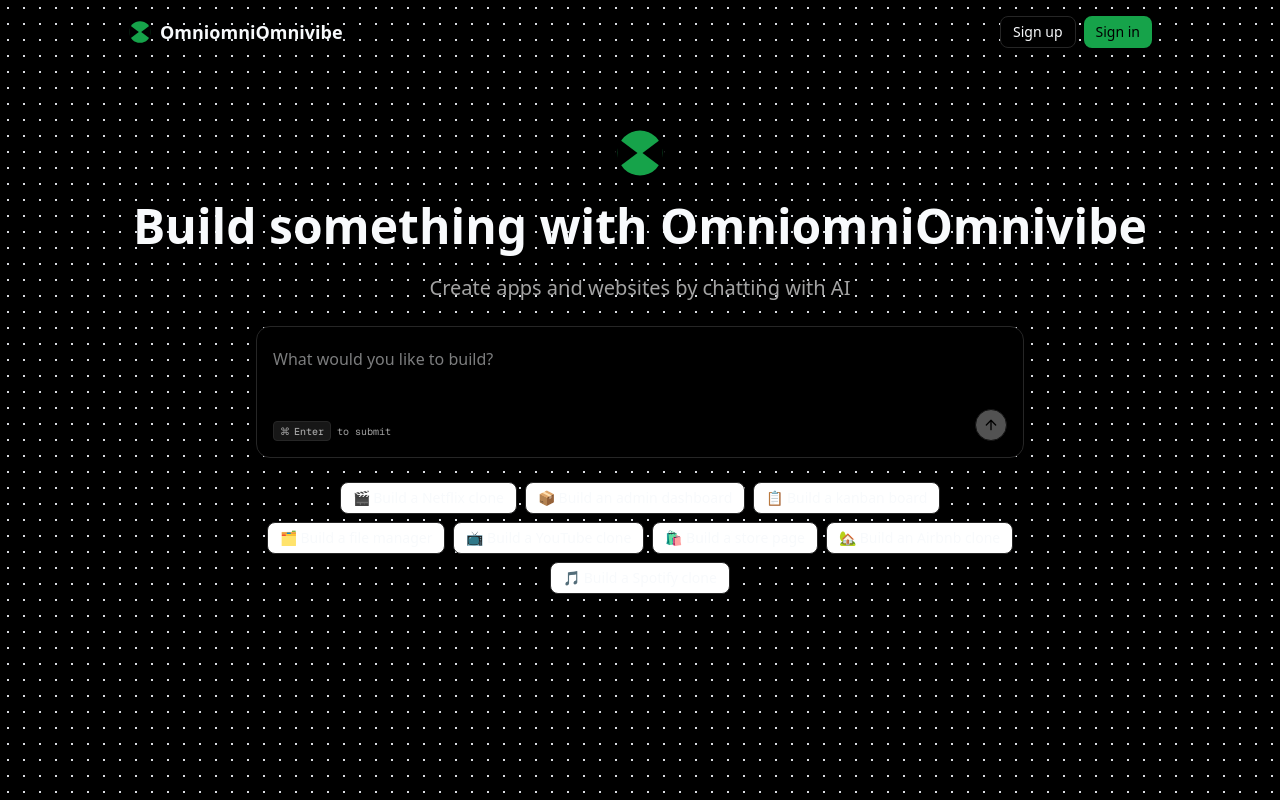
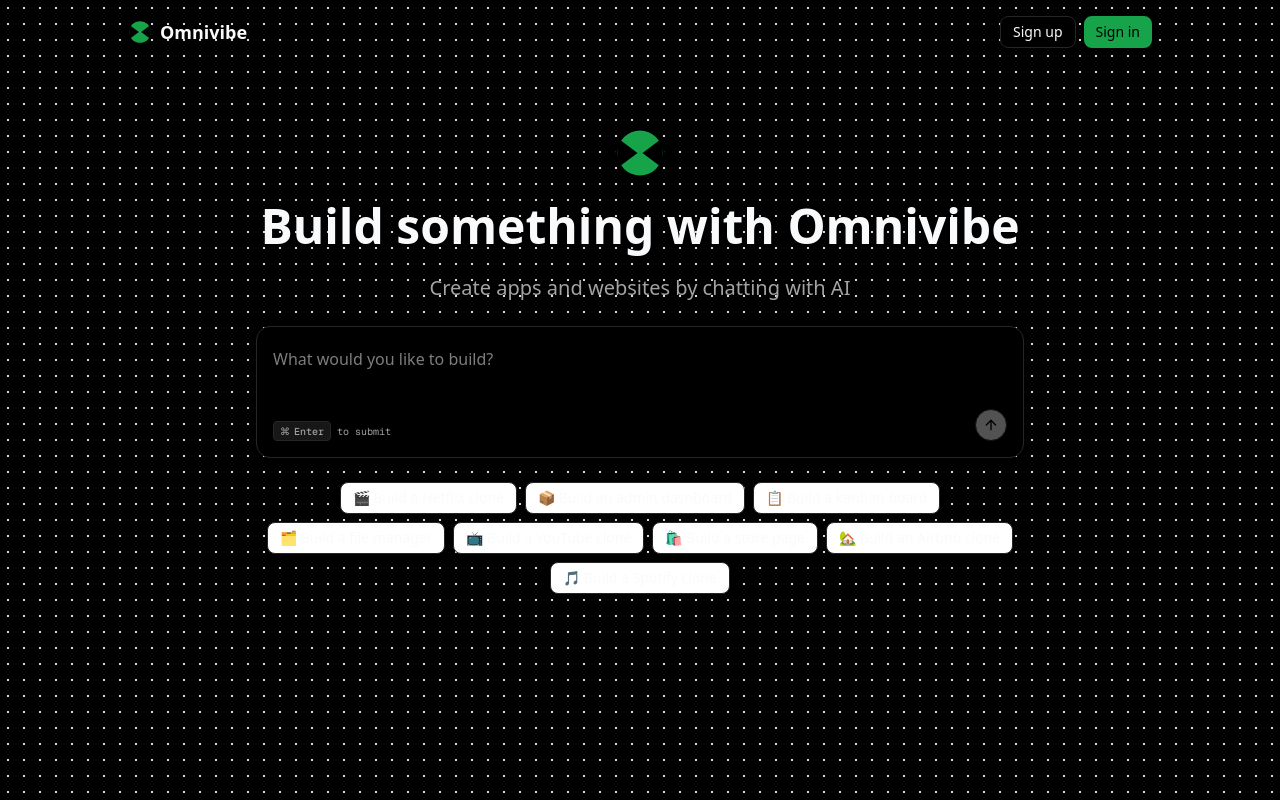
Before and after one commit to yosaad1000/vibe, a Next.js app: page / in a window 1280 px wide. Built offline with nearby package versions, Linux system fonts and the light colour scheme; no server answers.

Commit message:
fix: correct OmniomniOmnivibe typo to Omnivibe

```diff
--- a/src/app/(home)/page.tsx
+++ b/src/app/(home)/page.tsx
@@ -10,14 +10,14 @@ const Page = () => {
         <div className="flex flex-col items-center">
           <Image
             src="/logo.svg"
-            alt="OmniomniOmnivibe"
+            alt="Omnivibe"
             width={50}
             height={50}
             className="hidden md:block"
           />
         </div>
         <h1 className="text-2xl md:text-5xl font-bold text-center">
-          Build something with OmniomniOmnivibe
+          Build something with Omnivibe
         </h1>
         <p className="text-lg md:text-xl text-muted-foreground text-center">
           Create apps and websites by chatting with AI
--- a/src/app/(home)/pricing/page.tsx
+++ b/src/app/(home)/pricing/page.tsx
@@ -15,7 +15,7 @@ const Page = () => {
                 <div className="flex flex-col items-center">
                     <Image
                         src="/logo.svg"
-                        alt="OmniomniOmnivibe"
+                        alt="Omnivibe"
                         width={50}
                         height={50}
                         className="hidden md:block"
--- a/src/modules/Projects/ui/components/message-card.tsx
+++ b/src/modules/Projects/ui/components/message-card.tsx
@@ -79,12 +79,12 @@ const AssistantMessage = ({
       <div className="flex items-center gap-2 pl-2 mb-2">
         <Image
           src="/logo.svg"
-          alt="OmniomniOmnivibe"
+          alt="Omnivibe"
           width={18}
           height={18}
           className="shrink-0"
         />
-        <span className="text-sm font-medium">OmniomniOmnivibe</span>
+        <span className="text-sm font-medium">Omnivibe</span>
         <span className="text-xs text-muted-foreground opacity-0 transition-opacity group-hover:opacity-100">
           {format(createdAt, "HH:mm 'on' MMM dd, yyyy")}
         </span>
--- a/src/modules/Projects/ui/components/message-loading.tsx
+++ b/src/modules/Projects/ui/components/message-loading.tsx
@@ -39,12 +39,12 @@ export const MessageLoading = () => {
       <div className="flex items-center gap-2 pl-2 mb-2">
         <Image
           src="/logo.svg"
-          alt="OmniomniOmnivibe"
+          alt="Omnivibe"
           width={18}
           height={18}
           className="shrink-0"
         />
-        <span className="text-sm font-medium">OmniomniOmnivibe</span>
+        <span className="text-sm font-medium">Omnivibe</span>
       </div>
       <div className="pl-8.5 flex flex-col gap-y-4">
         <ShimmerMessages />
--- a/src/modules/Projects/ui/components/project-header.tsx
+++ b/src/modules/Projects/ui/components/project-header.tsx
@@ -45,7 +45,7 @@ export const ProjectHeader = ({ projectId }: Props) => {
             size="sm"
             className="focus-visible:ring-0 hover:bg-transparent hover:opacity-75 transition-opacity pl-2!"
           >
-            <Image src="/logo.svg" alt="OmniomniOmnivibe" width={18} height={18} />
+            <Image src="/logo.svg" alt="Omnivibe" width={18} height={18} />
             <span className="text-sm font-medium">{project.name}</span>
             <ChevronDownIcon />
           </Button>
--- a/src/modules/home/ui/components/navbar.tsx
+++ b/src/modules/home/ui/components/navbar.tsx
@@ -21,8 +21,8 @@ export const Navbar = () => {
     >
       <div className="max-w-5xl mx-auto w-full flex justify-between items-center">
         <Link href="/" className="flex items-center gap-2">
-          <Image src="/logo.svg" alt="OmniomniOmnivibe" width={24} height={24} />
-          <span className="font-semibold text-lg">OmniomniOmnivibe</span>
+          <Image src="/logo.svg" alt="Omnivibe" width={24} height={24} />
+          <span className="font-semibold text-lg">Omnivibe</span>
         </Link>
         <Show when="signed-out">
           <div className="flex gap-2">
--- a/src/modules/home/ui/components/projects-list.tsx
+++ b/src/modules/home/ui/components/projects-list.tsx
@@ -19,7 +19,7 @@ export const ProjectsList = () => {
   return (
     <div className="w-full bg-white dark:bg-sidebar rounded-xl p-8 border flex flex-col gap-y-6 sm:gap-y-4">
       <h2 className="text-2xl font-semibold">
-        {user?.firstName}&apos;s OmniomniOmnivibes
+        {user?.firstName}&apos;s Omnivibes
       </h2>
       <div className="grid grid-cols-1 sm:grid-cols-3 gap-6">
         {projects?.length === 0 && (
@@ -40,7 +40,7 @@ export const ProjectsList = () => {
               <div className="flex items-center gap-x-4">
                 <Image
                   src="/logo.svg"
-                  alt="OmniomniOmnivibe"
+                  alt="Omnivibe"
                   width={32}
                   height={32}
                   className="object-contain"
```
